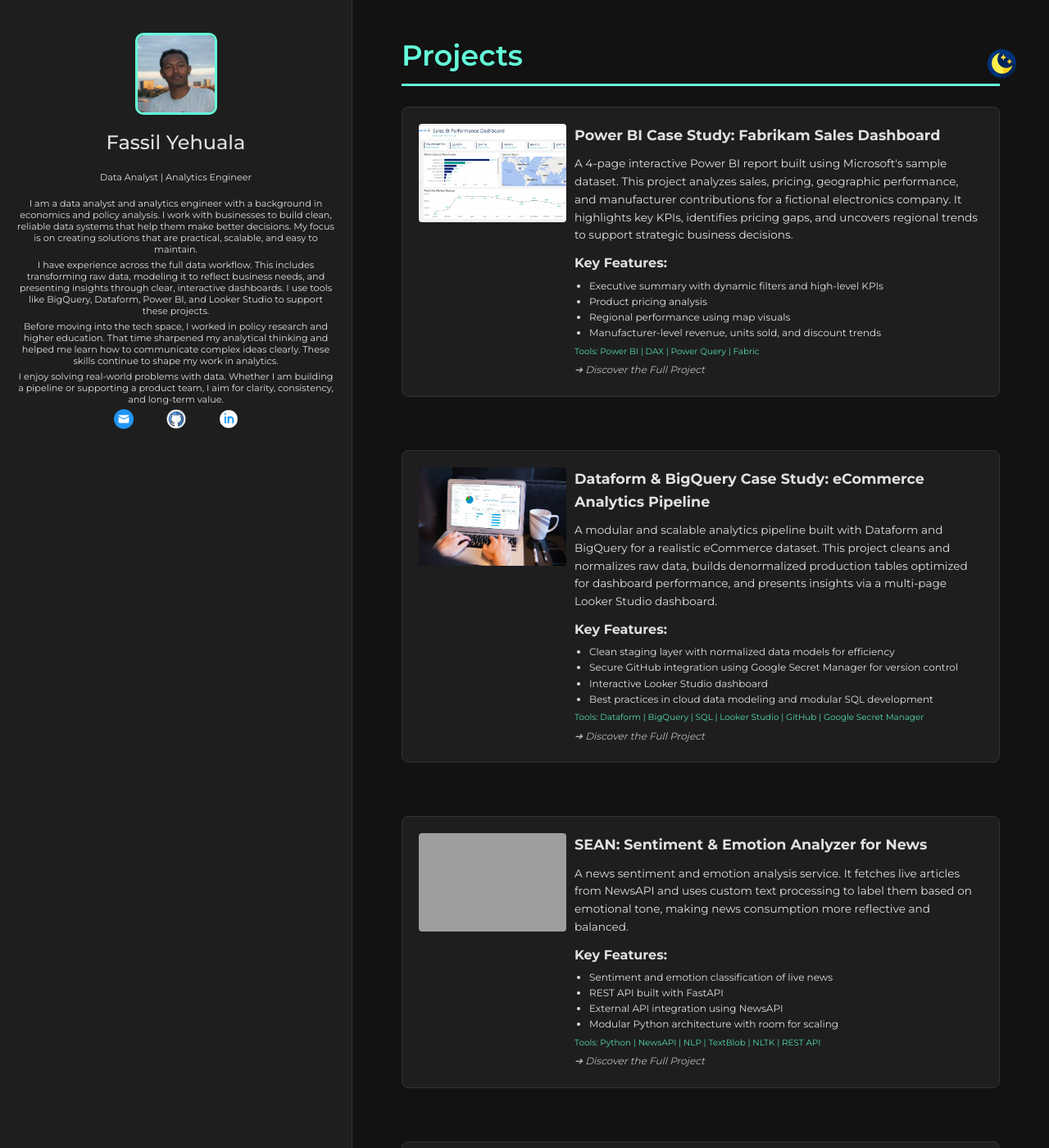
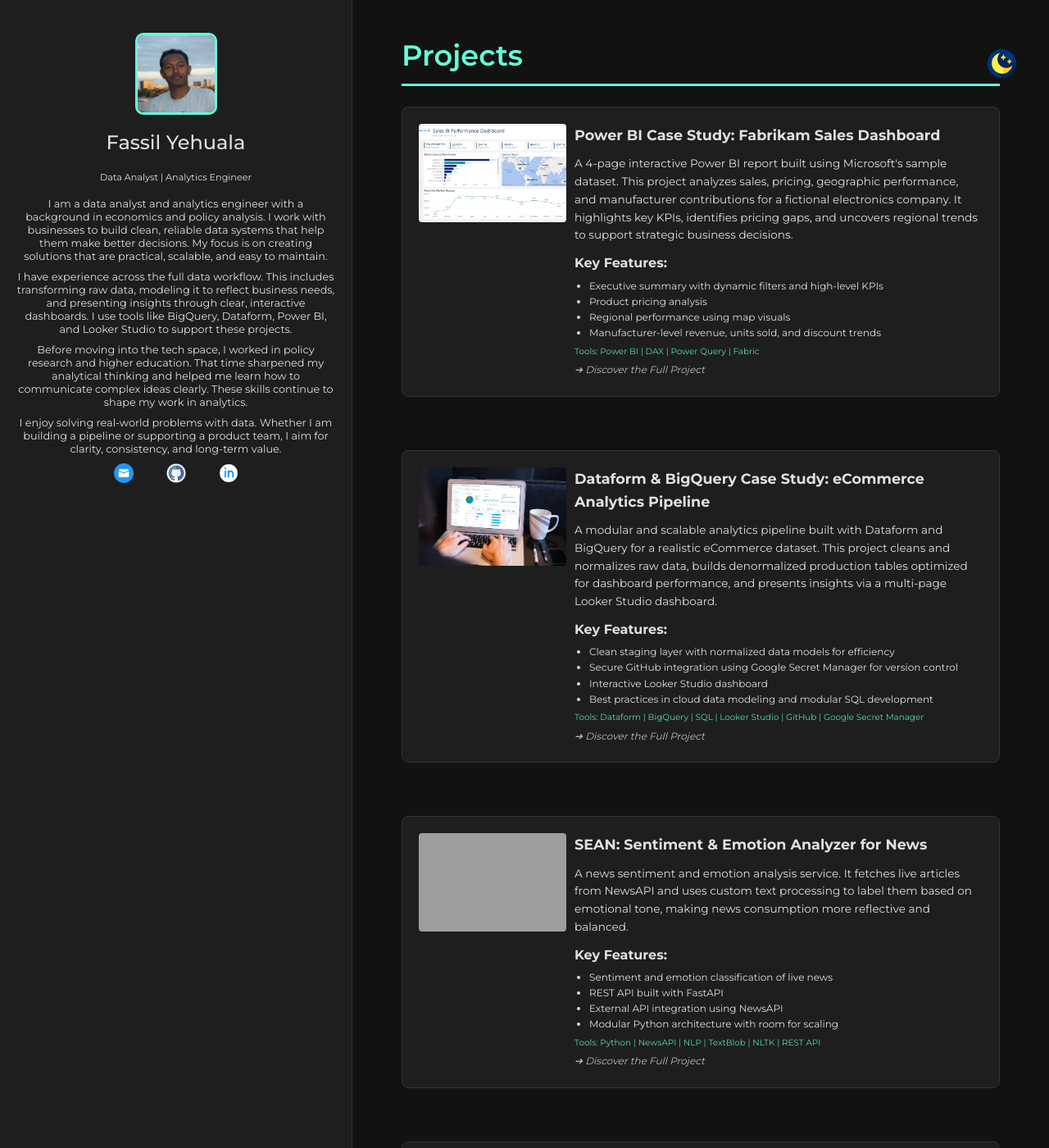
Before and after one commit to Fassilsis/fassilsis.github.io, a Jekyll site: the page built from index.md, in a window 1280 px wide and 1400 px high. Shown: the whole window at 82% size. Built offline with Jekyll 4.4.1, drawn with Linux system fonts in a browser that asks for light colours; grey boxes are pictures that could not be loaded.

Commit message:
Update style.css

```diff
--- a/assets/css/style.css
+++ b/assets/css/style.css
@@ -98,11 +98,11 @@ a:hover {
 
 /* Bio */
 .about-text p {
-  font-size: 0.7rem;
+  font-size: 0.8rem;
   color: var(--text-color);
   line-height: 1.25;
   text-align: center;
-  margin-bottom: 5px;
+  margin-bottom: 9px;
 }
 
 /* Contact Icons */
```
